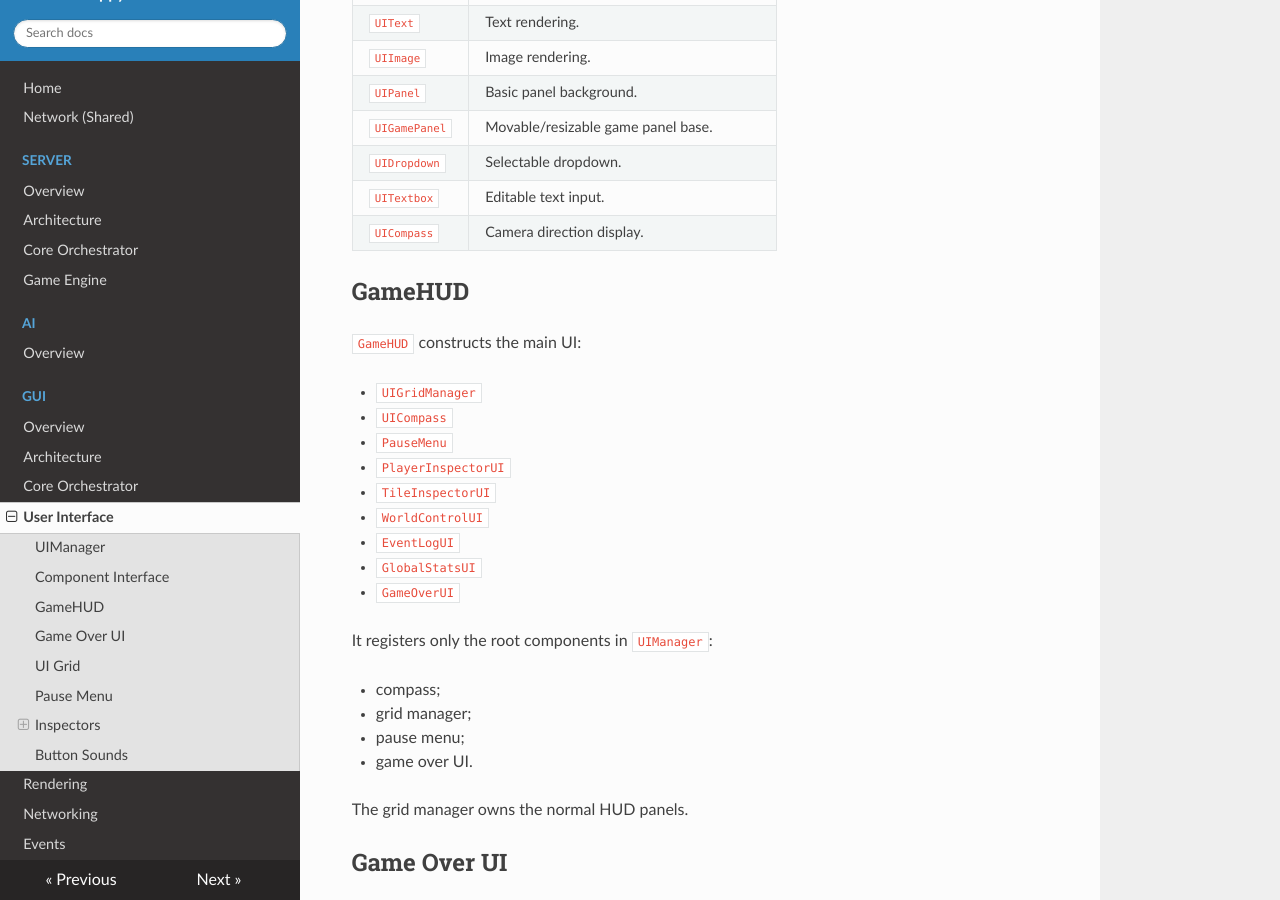
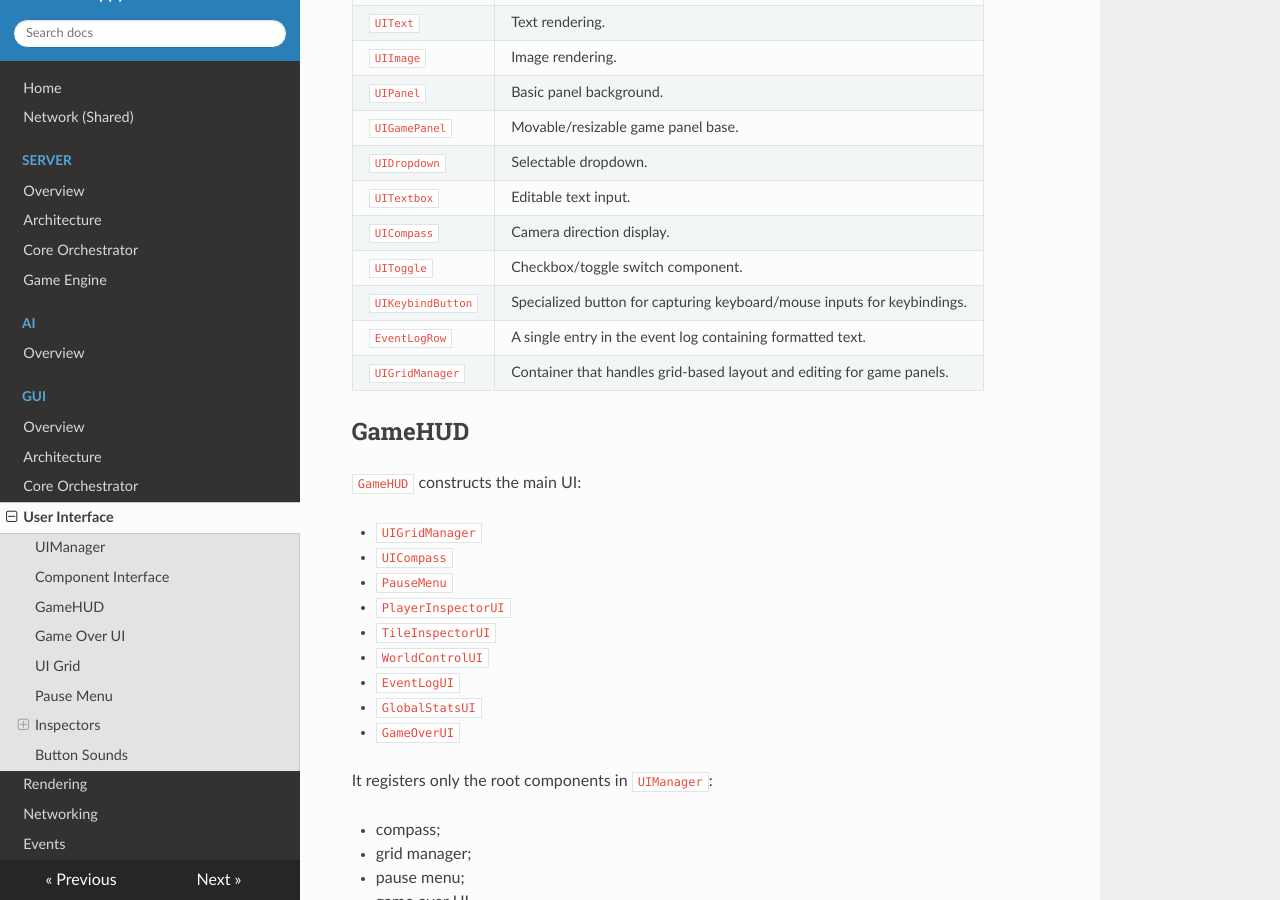
Before and after one commit to Matt4401/Mirror-Zappy, an MkDocs documentation site: the page built from docs/gui/ui.md, in a window 1280 px wide and 900 px high, scrolled down 1031 px. Built offline with MkDocs 1.6.1, drawn with Linux system fonts in a browser that asks for light colours; nearby versions of some CDN libraries.

Commit message:
feat(UI Components): Add UIToggle, UIKeybindButton, EventLogRow, and UIGridManager to reusable components list

```diff
--- a/docs/gui/ui.md
+++ b/docs/gui/ui.md
@@ -41,6 +41,10 @@ Reusable components include:
 | `UIDropdown` | Selectable dropdown. |
 | `UITextbox` | Editable text input. |
 | `UICompass` | Camera direction display. |
+| `UIToggle` | Checkbox/toggle switch component. |
+| `UIKeybindButton` | Specialized button for capturing keyboard/mouse inputs for keybindings. |
+| `EventLogRow` | A single entry in the event log containing formatted text. |
+| `UIGridManager` | Container that handles grid-based layout and editing for game panels. |
 
 ## GameHUD
 
```
